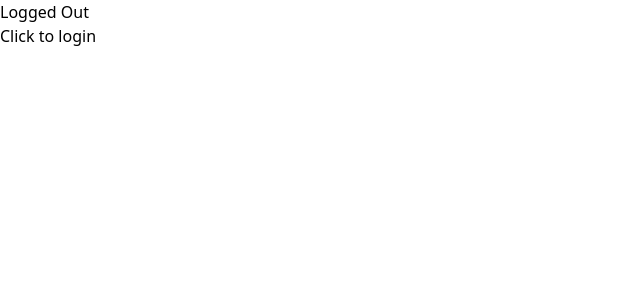
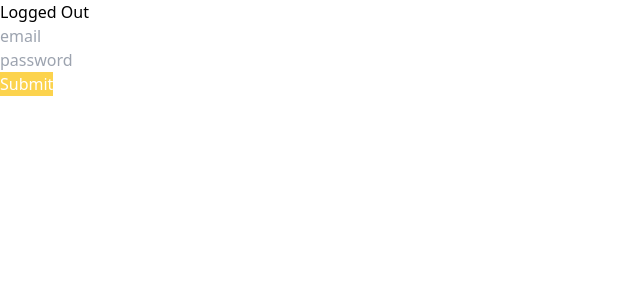
Before and after one commit to heecheol153/huber-eats-frontend-bk0819, a React (Create React App) app: page / in a window 1280 px wide. Shown: the top 300 px of the page, without its empty margins (0-640 px from the left). Built offline with nearby package versions, Linux system fonts and the light colour scheme.

Commit message:
#15.1 React Hook Form

```diff
--- a/package.json
+++ b/package.json
@@ -16,6 +16,7 @@
     "postcss": "^8.3.6",
     "react": "^17.0.2",
     "react-dom": "^17.0.2",
+    "react-hook-form": "^7.12.2",
     "react-router-dom": "^5.2.0",
     "react-scripts": "4.0.3",
     "tailwindcss": "^2.2.7",
--- a/src/routers/logged-out-router.tsx
+++ b/src/routers/logged-out-router.tsx
@@ -1,14 +1,50 @@
 import React from 'react';
-import { isLoggedInVar } from '../apollo';
+import { useForm } from 'react-hook-form';
 
 export const LoggedOutRouter = () => {
-  const onClick = () => {
-    isLoggedInVar(true);
+  const {
+    register,
+    watch,
+    handleSubmit,
+    formState: { errors },
+  } = useForm(); //one hook
+  const onSubmit = () => {
+    console.log(watch());
   };
+  const onInvalid = () => {
+    //console.log(errors);
+    console.log('cant create account');
+  };
+  console.log(errors);
   return (
     <div>
       <h1>Logged Out</h1>
-      <button onClick={onClick}>Click to login</button>
+      <form onSubmit={handleSubmit(onSubmit, onInvalid)}>
+        <div>
+          <input
+            //{...register('email', { required: "This is required" }, validate: {(email: string ) => email.includes("@gmail.com")})}
+            {...register('email', {
+              required: 'This is required',
+              pattern: /^[A-Za-z0-9._%+-]+@gmail.com$/,
+              validate: { email: (string) => 'email'.includes('@gmail.com') },
+            })}
+            name='email'
+            type='email'
+            required
+            placeholder='email'
+          />
+        </div>
+        <div>
+          <input
+            {...register('password', { required: true })}
+            name='password'
+            type='password'
+            required
+            placeholder='password'
+          />
+        </div>
+        <button className='bg-yellow-300 text-white'>Submit</button>
+      </form>
     </div>
   );
 };
```
Also changed, not shown: 2 other files (tests, documents, lock files or other folders).
